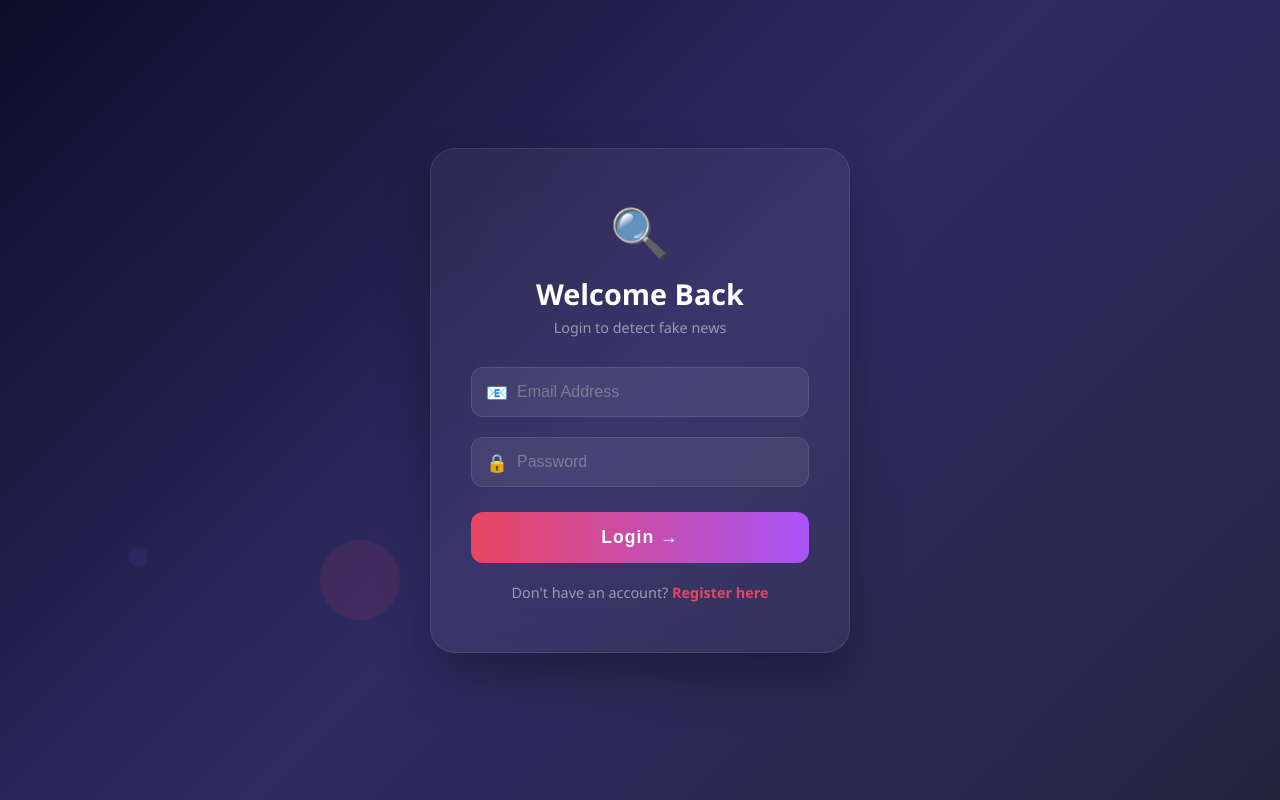
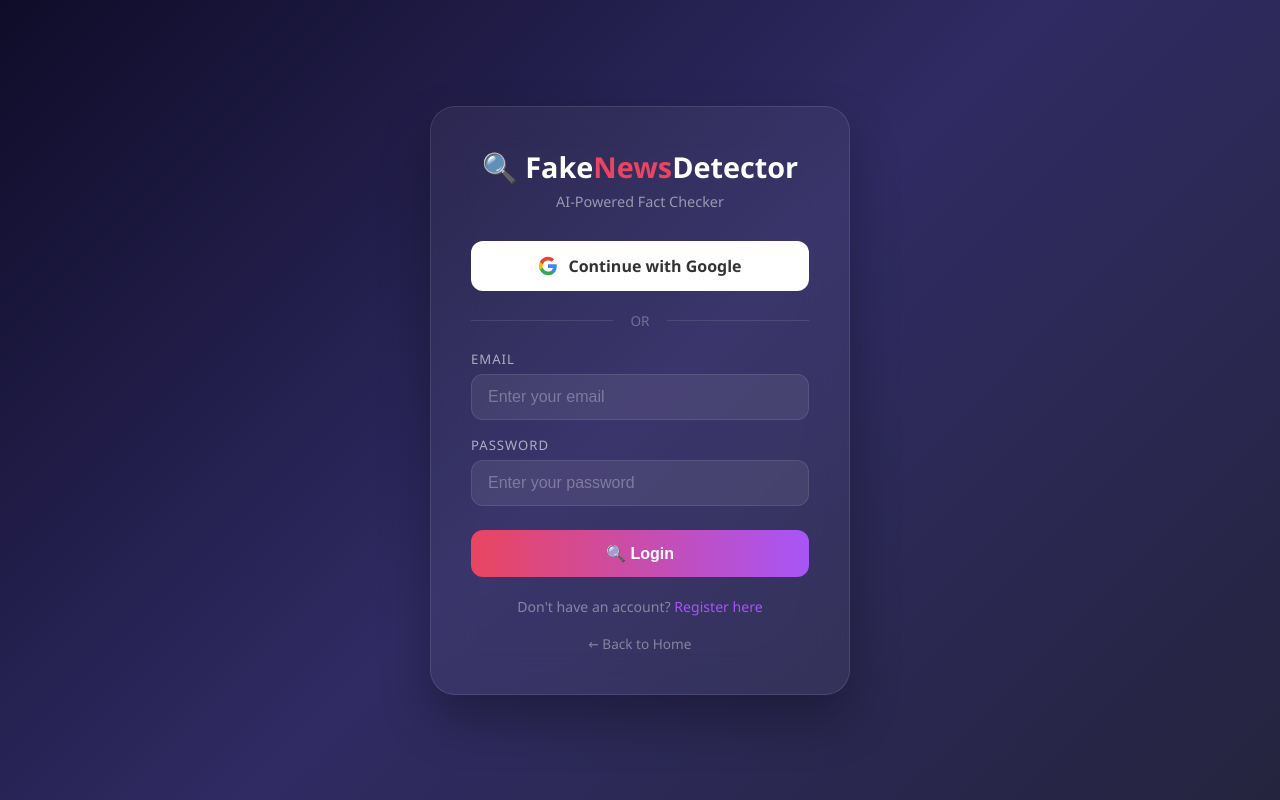
Before and after one commit to explorerkartik/FakeNewsDetector, a Flask app: page /login in a window 1280 px wide. Run offline with Flask 3, Linux system fonts and the light colour scheme; parts of the project's set-up code (start-up, migrations or seed data) failed here and were passed over; some libraries are stand-ins or nearby versions.

Commit message:
Add Google login button to login page

```diff
--- a/templates/login.html
+++ b/templates/login.html
@@ -3,189 +3,79 @@
 <head>
     <meta charset="UTF-8">
     <meta name="viewport" content="width=device-width, initial-scale=1.0">
-    <title>Login - Fake News Detector</title>
+    <title>Login - FakeNews Detector</title>
     <style>
         * { margin: 0; padding: 0; box-sizing: border-box; }
-
-        body {
-            font-family: 'Segoe UI', Tahoma, Geneva, Verdana, sans-serif;
-            background: linear-gradient(135deg, #0f0c29, #302b63, #24243e);
-            min-height: 100vh;
-            display: flex;
-            align-items: center;
-            justify-content: center;
-        }
-
-        .bg-circles {
-            position: fixed;
-            top: 0; left: 0;
-            width: 100%; height: 100%;
-            z-index: 0;
-            overflow: hidden;
-        }
-
-        .bg-circles span {
-            position: absolute;
-            display: block;
-            border-radius: 50%;
-            animation: animate 20s linear infinite;
-            bottom: -150px;
-        }
-
-        .bg-circles span:nth-child(1) { width: 80px; height: 80px; left: 25%; background: rgba(233,69,96,0.15); animation-delay: 0s; }
-        .bg-circles span:nth-child(2) { width: 20px; height: 20px; left: 10%; background: rgba(100,100,255,0.15); animation-delay: 2s; animation-duration: 12s; }
-        .bg-circles span:nth-child(3) { width: 20px; height: 20px; left: 70%; background: rgba(233,69,96,0.15); animation-delay: 4s; }
-
-        @keyframes animate {
-            0% { transform: translateY(0) rotate(0deg); opacity: 1; }
-            100% { transform: translateY(-1000px) rotate(720deg); opacity: 0; }
-        }
-
-        .card {
-            position: relative;
-            z-index: 1;
-            background: rgba(255,255,255,0.05);
-            backdrop-filter: blur(20px);
-            border: 1px solid rgba(255,255,255,0.1);
-            padding: 50px 40px;
-            border-radius: 25px;
-            width: 420px;
-            box-shadow: 0 25px 50px rgba(0,0,0,0.3);
-        }
-
-        .logo {
-            text-align: center;
-            font-size: 3em;
-            margin-bottom: 10px;
-        }
-
-        h2 {
-            color: white;
-            text-align: center;
-            font-size: 1.8em;
-            margin-bottom: 5px;
-        }
-
-        .sub {
-            color: rgba(255,255,255,0.5);
-            text-align: center;
-            font-size: 0.9em;
-            margin-bottom: 30px;
-        }
-
-        .msg {
-            background: rgba(233,69,96,0.15);
-            border: 1px solid rgba(233,69,96,0.3);
-            color: #ff6b6b;
-            padding: 12px;
-            border-radius: 10px;
-            text-align: center;
-            margin-bottom: 20px;
-            font-size: 0.9em;
-        }
-
-        .success {
-            background: rgba(81,207,102,0.15);
-            border: 1px solid rgba(81,207,102,0.3);
-            color: #51cf66;
-        }
-
-        .input-group {
-            position: relative;
-            margin-bottom: 20px;
-        }
-
-        .input-group span {
-            position: absolute;
-            left: 15px;
-            top: 50%;
-            transform: translateY(-50%);
-            font-size: 1.1em;
-        }
-
-        input {
-            width: 100%;
-            padding: 15px 15px 15px 45px;
-            border: 1px solid rgba(255,255,255,0.1);
-            border-radius: 12px;
-            background: rgba(255,255,255,0.07);
-            color: white;
-            font-size: 1em;
-            transition: all 0.3s;
-        }
-
-        input:focus {
-            outline: none;
-            border-color: #e94560;
-            background: rgba(255,255,255,0.1);
-        }
-
+        body { font-family: 'Segoe UI', Tahoma, Geneva, Verdana, sans-serif; background: linear-gradient(135deg, #0f0c29, #302b63, #24243e); min-height: 100vh; display: flex; align-items: center; justify-content: center; padding: 20px; }
+        .card { background: rgba(255,255,255,0.05); backdrop-filter: blur(20px); border: 1px solid rgba(255,255,255,0.1); border-radius: 25px; padding: 40px; width: 100%; max-width: 420px; box-shadow: 0 25px 50px rgba(0,0,0,0.3); }
+        .logo { text-align: center; margin-bottom: 30px; }
+        .logo h1 { font-size: 1.8em; font-weight: 800; color: white; }
+        .logo h1 span { color: #e94560; }
+        .logo p { color: rgba(255,255,255,0.5); font-size: 0.9em; margin-top: 6px; }
+        .msg { background: rgba(168,85,247,0.15); border: 1px solid rgba(168,85,247,0.3); color: #c084fc; padding: 12px 16px; border-radius: 12px; font-size: 0.9em; margin-bottom: 20px; text-align: center; }
+        .msg.error { background: rgba(233,69,96,0.15); border-color: rgba(233,69,96,0.3); color: #f87171; }
+        .google-btn { width: 100%; padding: 14px; background: white; color: #333; border: none; border-radius: 12px; font-size: 1em; font-weight: 600; cursor: pointer; display: flex; align-items: center; justify-content: center; gap: 10px; text-decoration: none; transition: all 0.3s; margin-bottom: 20px; }
+        .google-btn:hover { transform: translateY(-2px); box-shadow: 0 8px 25px rgba(255,255,255,0.2); }
+        .google-icon { width: 20px; height: 20px; }
+        .divider { text-align: center; color: rgba(255,255,255,0.3); margin: 20px 0; font-size: 0.85em; position: relative; }
+        .divider::before, .divider::after { content: ''; position: absolute; top: 50%; width: 42%; height: 1px; background: rgba(255,255,255,0.1); }
+        .divider::before { left: 0; } .divider::after { right: 0; }
+        .form-group { margin-bottom: 16px; }
+        label { display: block; color: rgba(255,255,255,0.6); font-size: 0.82em; margin-bottom: 6px; text-transform: uppercase; letter-spacing: 1px; }
+        input { width: 100%; padding: 13px 16px; border: 1px solid rgba(255,255,255,0.1); border-radius: 12px; background: rgba(255,255,255,0.07); color: white; font-size: 1em; transition: all 0.3s; }
+        input:focus { outline: none; border-color: #a855f7; background: rgba(255,255,255,0.1); }
         input::placeholder { color: rgba(255,255,255,0.3); }
-
-        .btn {
-            width: 100%;
-            padding: 15px;
-            background: linear-gradient(90deg, #e94560, #a855f7);
-            color: white;
-            border: none;
-            border-radius: 12px;
-            font-size: 1.1em;
-            font-weight: 600;
-            cursor: pointer;
-            transition: all 0.3s;
-            letter-spacing: 1px;
-            margin-top: 5px;
-        }
-
-        .btn:hover {
-            transform: translateY(-2px);
-            box-shadow: 0 10px 25px rgba(233,69,96,0.4);
-        }
-
-        .link {
-            text-align: center;
-            margin-top: 20px;
-            color: rgba(255,255,255,0.5);
-            font-size: 0.9em;
-        }
-
-        .link a {
-            color: #e94560;
-            text-decoration: none;
-            font-weight: 600;
-        }
-
-        .link a:hover { text-decoration: underline; }
+        .btn { width: 100%; padding: 14px; background: linear-gradient(90deg, #e94560, #a855f7); color: white; border: none; border-radius: 12px; font-size: 1em; font-weight: 700; cursor: pointer; transition: all 0.3s; margin-top: 8px; }
+        .btn:hover { transform: translateY(-2px); box-shadow: 0 8px 25px rgba(233,69,96,0.4); }
+        .footer-links { text-align: center; margin-top: 20px; color: rgba(255,255,255,0.4); font-size: 0.88em; }
+        .footer-links a { color: #a855f7; text-decoration: none; }
+        .footer-links a:hover { text-decoration: underline; }
+        .back-link { text-align: center; margin-top: 16px; }
+        .back-link a { color: rgba(255,255,255,0.4); font-size: 0.85em; text-decoration: none; }
+        .back-link a:hover { color: white; }
     </style>
 </head>
 <body>
-    <div class="bg-circles">
-        <span></span><span></span><span></span>
-    </div>
-
     <div class="card">
-        <div class="logo">🔍</div>
-        <h2>Welcome Back</h2>
-        <p class="sub">Login to detect fake news</p>
+        <div class="logo">
+            <h1>🔍 Fake<span>News</span>Detector</h1>
+            <p>AI-Powered Fact Checker</p>
+        </div>
 
         {% if msg %}
-        <div class="msg {% if 'successful' in msg %}success{% endif %}">{{ msg }}</div>
+        <div class="msg {% if 'Invalid' in msg or 'Error' in msg %}error{% endif %}">{{ msg }}</div>
         {% endif %}
 
-        <form method="POST" action="/login">
-            <div class="input-group">
-                <span>📧</span>
-                <input type="email" name="email" placeholder="Email Address" required>
+        <!-- GOOGLE LOGIN -->
+        <a href="/auth/google" class="google-btn">
+            <svg class="google-icon" viewBox="0 0 24 24">
+                <path fill="#4285F4" d="M22.56 12.25c0-.78-.07-1.53-.2-2.25H12v4.26h5.92c-.26 1.37-1.04 2.53-2.21 3.31v2.77h3.57c2.08-1.92 3.28-4.74 3.28-8.09z"/>
+                <path fill="#34A853" d="M12 23c2.97 0 5.46-.98 7.28-2.66l-3.57-2.77c-.98.66-2.23 1.06-3.71 1.06-2.86 0-5.29-1.93-6.16-4.53H2.18v2.84C3.99 20.53 7.7 23 12 23z"/>
+                <path fill="#FBBC05" d="M5.84 14.09c-.22-.66-.35-1.36-.35-2.09s.13-1.43.35-2.09V7.07H2.18C1.43 8.55 1 10.22 1 12s.43 3.45 1.18 4.93l2.85-2.22.81-.62z"/>
+                <path fill="#EA4335" d="M12 5.38c1.62 0 3.06.56 4.21 1.64l3.15-3.15C17.45 2.09 14.97 1 12 1 7.7 1 3.99 3.47 2.18 7.07l3.66 2.84c.87-2.6 3.3-4.53 6.16-4.53z"/>
+            </svg>
+            Continue with Google
+        </a>
+
+        <div class="divider">OR</div>
+
+        <form method="POST">
+            <div class="form-group">
+                <label>Email</label>
+                <input type="email" name="email" placeholder="Enter your email" required>
             </div>
-            <div class="input-group">
-                <span>🔒</span>
-                <input type="password" name="password" placeholder="Password" required>
+            <div class="form-group">
+                <label>Password</label>
+                <input type="password" name="password" placeholder="Enter your password" required>
             </div>
-            <button type="submit" class="btn">Login →</button>
+            <button type="submit" class="btn">🔍 Login</button>
         </form>
 
-        <div class="link">
-            Don't have an account? <a href="/register">Register here</a>
+        <div class="footer-links">
+            <p>Don't have an account? <a href="/register">Register here</a></p>
+        </div>
+        <div class="back-link">
+            <a href="/">← Back to Home</a>
         </div>
     </div>
 </body>
```
